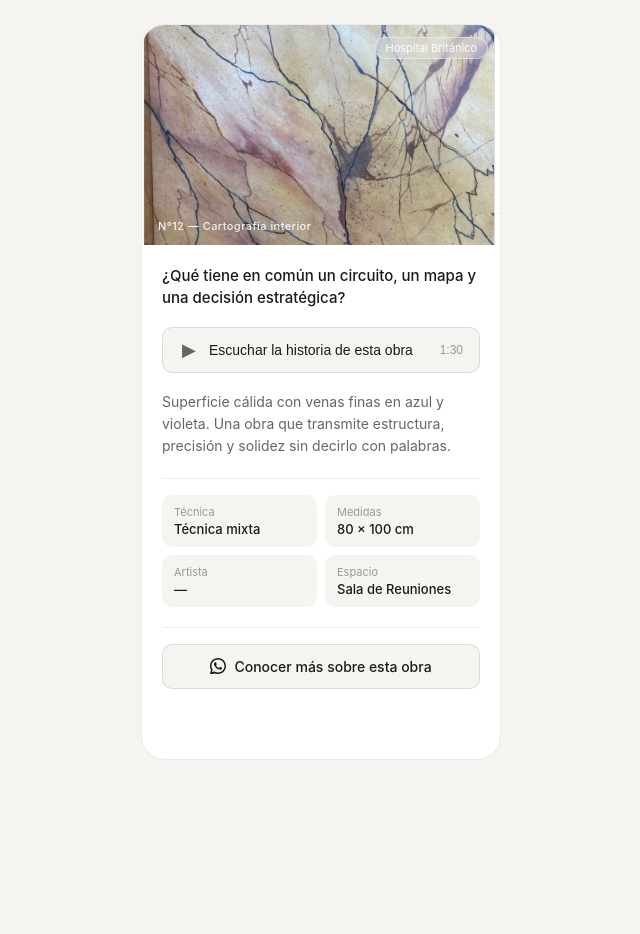
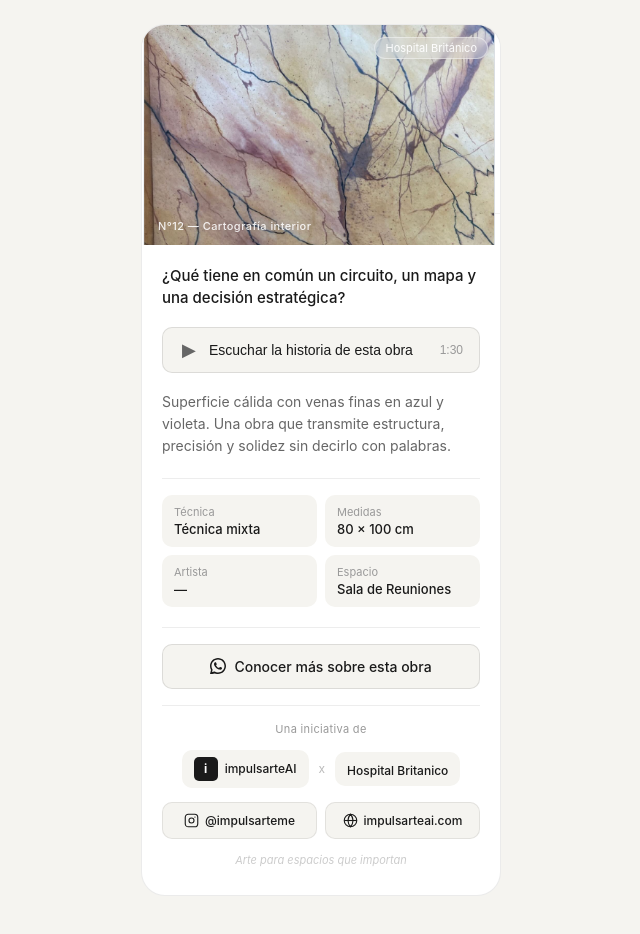
Before and after one commit to lcostucica-netizen/impulsarte-landing, a plain HTML site: page public/obra/n12/index.html in a window 1280 px wide. Shown: the whole page, without its empty margins (319-959 px from the left). Before the commit the page ends 800 px from the top, so only its background shows below. Drawn offline with Linux system fonts and the light colour scheme.

Commit message:
Update index.html

```diff
--- a/public/obra/n12/index.html
+++ b/public/obra/n12/index.html
@@ -210,6 +210,29 @@
       Conocer más sobre esta obra
     </a>
 
+    <hr style="border:none; border-top:1px solid rgba(0,0,0,0.07); margin:0 0 16px;">
+    <p style="font-size:11px; color:#999; text-align:center; margin:0 0 14px; letter-spacing:0.03em;">Una iniciativa de</p>
+    <div style="display:flex; align-items:center; justify-content:center; gap:10px; margin-bottom:14px;">
+      <div style="background:#f5f4f0; border-radius:10px; padding:7px 12px; display:flex; align-items:center; gap:7px;">
+        <div style="width:24px; height:24px; background:#1a1a1a; border-radius:5px; display:flex; align-items:center; justify-content:center;"><span style="color:white; font-size:12px; font-weight:700;">i</span></div>
+        <span style="font-size:12px; font-weight:500; color:#1a1a1a;">impulsarteAI</span>
+      </div>
+      <span style="font-size:12px; color:#bbb;">x</span>
+      <div style="background:#f5f4f0; border-radius:10px; padding:7px 12px;">
+        <span style="font-size:12px; font-weight:500; color:#1a1a1a;">Hospital Britanico</span>
+      </div>
+    </div>
+    <div style="display:grid; grid-template-columns:1fr 1fr; gap:8px; margin-bottom:14px;">
+      <a href="https://instagram.com/impulsarteme" target="_blank" style="display:flex; align-items:center; justify-content:center; gap:6px; padding:10px; border-radius:10px; background:#f5f4f0; border:0.5px solid rgba(0,0,0,0.08); text-decoration:none; color:#1a1a1a;">
+        <svg width="15" height="15" viewBox="0 0 24 24" fill="none" stroke="currentColor" stroke-width="1.8"><rect x="2" y="2" width="20" height="20" rx="5" ry="5"/><circle cx="12" cy="12" r="4"/><circle cx="17.5" cy="6.5" r="1" fill="currentColor" stroke="none"/></svg>
+        <span style="font-size:12px; font-weight:500;">@impulsarteme</span>
+      </a>
+      <a href="https://impulsarteai.com" target="_blank" style="display:flex; align-items:center; justify-content:center; gap:6px; padding:10px; border-radius:10px; background:#f5f4f0; border:0.5px solid rgba(0,0,0,0.08); text-decoration:none; color:#1a1a1a;">
+        <svg width="15" height="15" viewBox="0 0 24 24" fill="none" stroke="currentColor" stroke-width="1.8"><circle cx="12" cy="12" r="10"/><line x1="2" y1="12" x2="22" y2="12"/><path d="M12 2a15.3 15.3 0 0 1 4 10 15.3 15.3 0 0 1-4 10 15.3 15.3 0 0 1-4-10 15.3 15.3 0 0 1 4-10z"/></svg>
+        <span style="font-size:12px; font-weight:500;">impulsarteai.com</span>
+      </a>
+    </div>
+    <p style="font-size:11px; color:#ccc; text-align:center; margin:0 0 20px; font-style:italic;">Arte para espacios que importan</p>
   </div>
 </div>
 <script>
```
